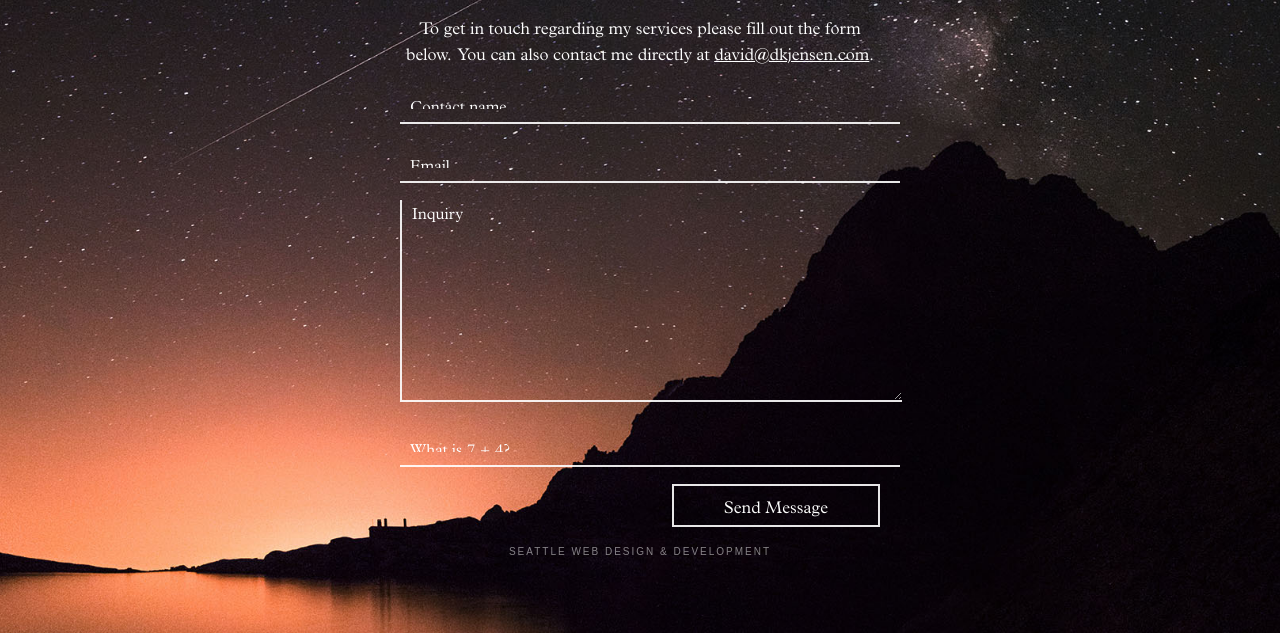
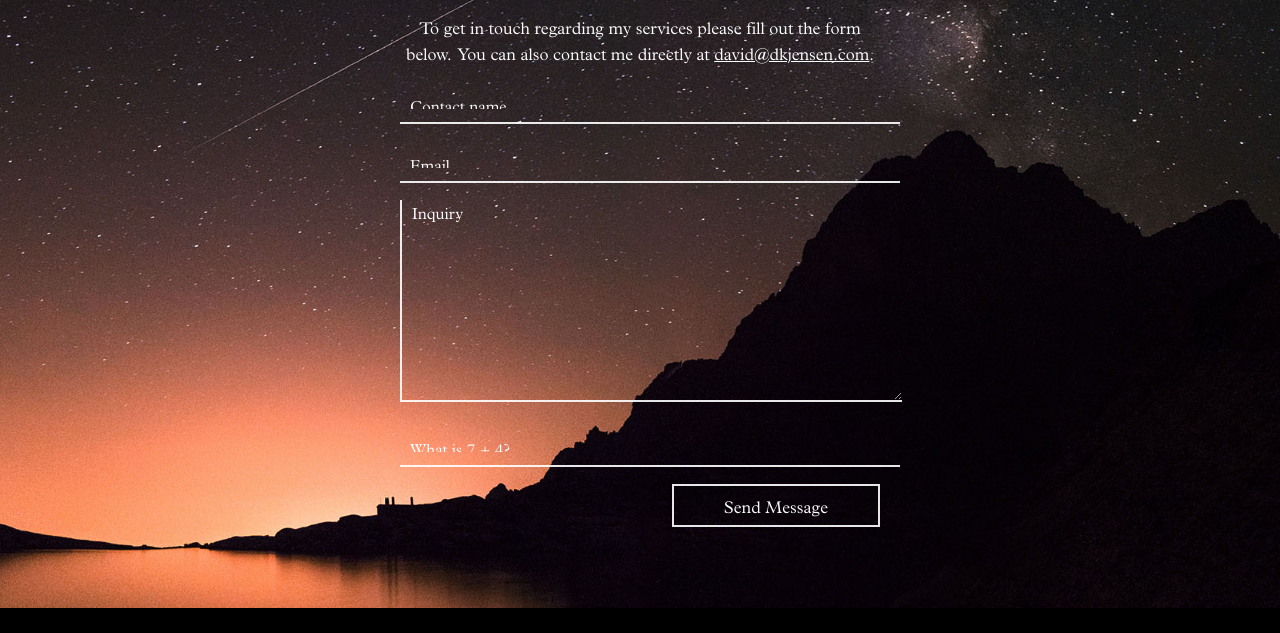
Before and after one commit to dkjensen/dkjensen.github.io, a plain HTML site: page index.html in a window 1280 px wide. Shown: the part 222-855 px from the top of the page. After the commit the page ends 830 px from the top, so only its background shows below. Drawn offline with Linux system fonts and the light colour scheme.

Commit message:
feat: remove seattlewebco link

```diff
--- a/index.html
+++ b/index.html
@@ -25,8 +25,6 @@
 					<p><input type="text" name="phone" placeholder="What is 7 + 4?" /></p>
 					<p style="text-align: right;"><input type="submit" id="submit" value="Send Message" /></p>
 				</form>
-
-                <p style="text-align: center; opacity: .5; font-family: Arial, sans-serif; font-size: 10px; text-transform: uppercase; letter-spacing: 2px;"><a href="https://seattlewebco.com" title="Seattle website design and development" style="text-decoration: none;">Seattle Web Design & Development</a></p>
 			</div>
 		</div>
 		<script>
```
